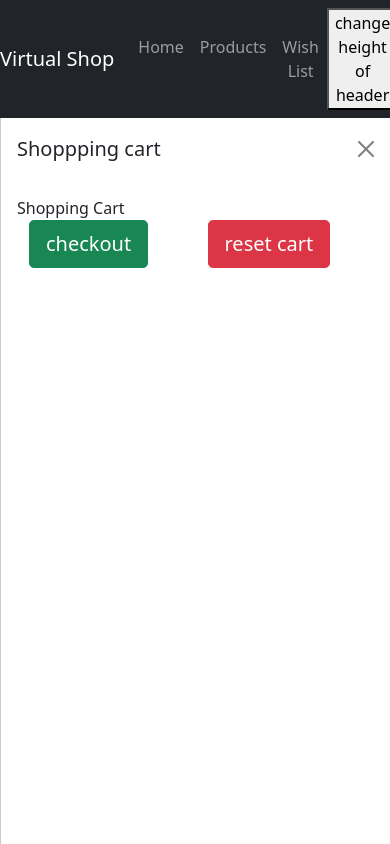
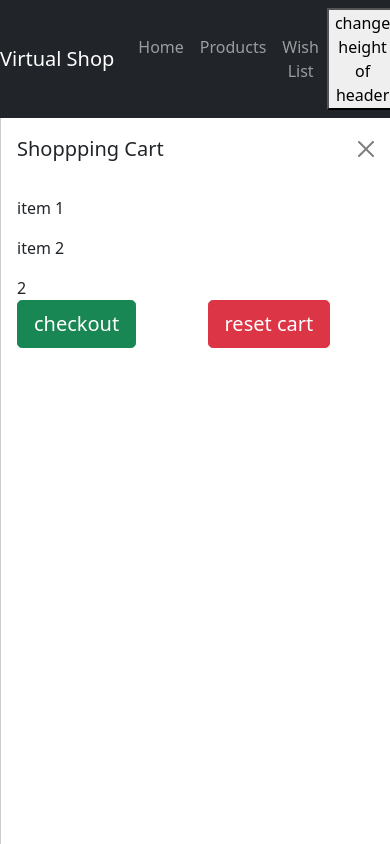
Before and after one commit to Hasuzawa/virtual_shop, a React (Create React App) app: page / in a window 390 px wide. Both pictures are taken after a click on the button "open Tray". Built offline with nearby package versions, Linux system fonts and the light colour scheme.

Commit message:
installed react-responsive, more code to Tray

```diff
--- a/package.json
+++ b/package.json
@@ -15,6 +15,7 @@
     "react": "^17.0.2",
     "react-bootstrap": "^2.0.0-beta.4",
     "react-dom": "^17.0.2",
+    "react-responsive": "^9.0.0-beta.3",
     "react-scripts": "4.0.3",
     "typescript": "^4.3.5",
     "web-vitals": "^1.1.2"
--- /dev/null
+++ b/src/components/MediaQuery.tsx
@@ -0,0 +1,23 @@
+import { NONAME } from "dns";
+import React from "react";
+import { useMediaQuery } from "react-responsive";
+
+enum MediaSize{
+    large,
+    middle,
+    small
+}
+
+export {MediaSize};
+
+const CheckMediaSize = () => {
+    if (useMediaQuery({minWidth: 1000})){
+        return <span>{MediaSize.large}</span>;
+    } else if (useMediaQuery({minWidth: 500})){
+        return <span>{MediaSize.middle}</span>;
+    } else {
+        return <span>{MediaSize.small}</span>;
+    }
+};
+
+export {CheckMediaSize};
--- a/src/components/Tray.tsx
+++ b/src/components/Tray.tsx
@@ -1,5 +1,7 @@
 import React, { useState } from "react";
 import { Offcanvas, Button, Container, Row, Col } from "react-bootstrap";
+
+import { MediaSize, CheckMediaSize } from "src/components/MediaQuery";
 
 import "src/styles/components.scss";
 
@@ -9,6 +11,10 @@ const Tray = (props: any) => {
     const handleClose = () => setShow(false);
     const handleShow = () => setShow(true);
 
+    function renderButtons(){
+
+    }
+
     return (
         <>
             <Button variant="secondary" onClick={handleShow}>
@@ -17,11 +23,26 @@ const Tray = (props: any) => {
 
             <Offcanvas show={show} placement="end" backdrop={false} onHide={handleClose} style={{top: props.headerHeight}}>
                 <Offcanvas.Header closeButton>
-                    <Offcanvas.Title>Shoppping cart</Offcanvas.Title>
+                    <Offcanvas.Title>Shoppping Cart</Offcanvas.Title>
                 </Offcanvas.Header>
-                <Offcanvas.Body>
-                    <Container>
-                        <Row className="shopping_cart--heading">
+                <Offcanvas.Body style={{display: "flex", flexDirection: "column"}}>
+                    <div className="shopping_cart--box">
+                        <p className="testing">item 1</p>
+                        <p>item 2</p>
+                        {CheckMediaSize()}
+                    </div>
+                    <div className="shopping_cart--buttons">
+                        <Row>
+                            <Col>
+                                <Button variant="success" size="lg" className="shopping_cart--button">checkout</Button>
+                            </Col>
+                            <Col>
+                                <Button variant="danger" size="lg" className="shopping_cart--button">reset cart</Button>
+                            </Col>
+                        </Row>
+                    </div>
+{/*                     <Container>
+{/*                         <Row className="shopping_cart--heading">
                             Shopping Cart
                         </Row>
                         <Row>
@@ -30,14 +51,9 @@ const Tray = (props: any) => {
                             </div>
                         </Row>
                         <Row>
-                            <Col>
-                                <Button variant="success" size="lg" className="shopping_cart-button">checkout</Button>
-                            </Col>
-                            <Col>
-                                <Button variant="danger" size="lg" className="shopping_cart-button">reset cart</Button>
-                            </Col>
+
                         </Row>
-                    </Container>
+                    </Container> */}
 
 
                 </Offcanvas.Body>
--- a/src/styles/components.scss
+++ b/src/styles/components.scss
@@ -8,11 +8,40 @@
     }
 
     .shopping_cart--box{
+        flex: 1 0 auto;
+
+        display: flex;
+        flex-direction: column;
+
         overflow-y: auto;
+    }
+
+    .shopping_cart--buttons{
+        flex: 0 0 auto;
+
+
     }
 
     .shopping_cart--button{
         width: 100%;
     }
 
+
+
+    .testing{
+        color: red;
+    }
+
+
 }
+
+
+@media screen and (min-width: 500px) and (max-width: 999px){
+
+
+}
+
+
+@media screen and (max-width: 499px){
+
+}
```
Also changed, not shown: 2 other files (tests, documents, lock files or other folders).
